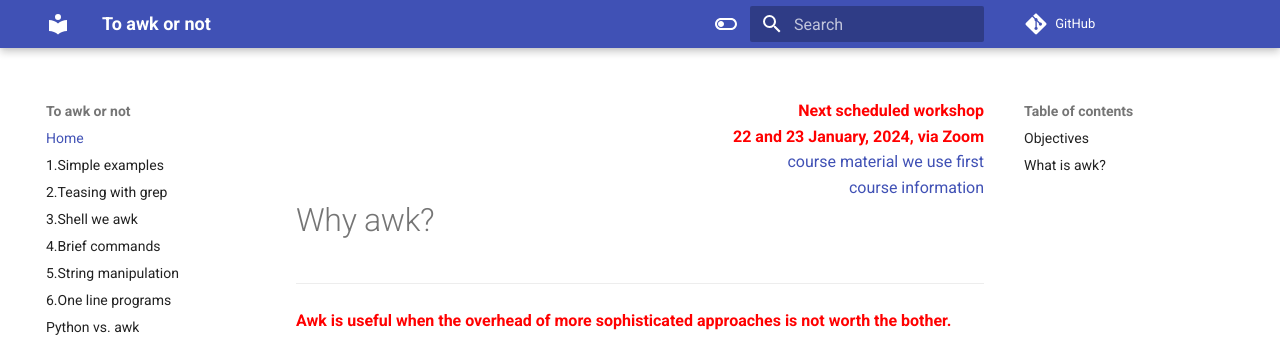
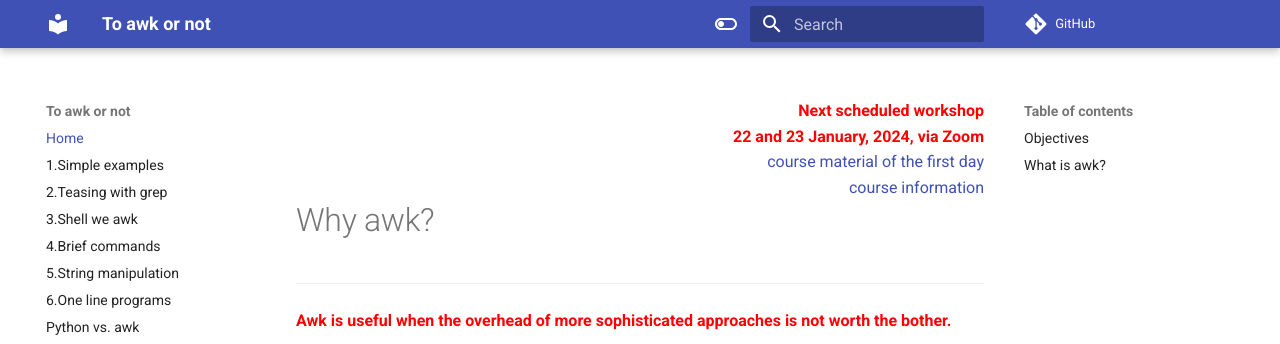
Before and after one commit to pmitev/to-awk-or-not, an MkDocs documentation site: the page built from docs/index.md, in a window 1280 px wide and 900 px high. Shown: the top 344 px of the window. Built offline with MkDocs 1.6.1 and Material for MkDocs 9.7.7, drawn with Linux system fonts in a browser that asks for light colours; comment, search, counter and statistics services are not loaded.

Commit message:
Describe link better

```diff
--- a/docs/index.md
+++ b/docs/index.md
@@ -1,7 +1,7 @@
 <div style="text-align: right"> <font color="red"><strong>
 Next scheduled workshop</br>
 22 and 23 January, 2024, via Zoom</strong></font></br>
-<a href="https://richelbilderbeek.github.io/awk_course/" target="_blank" rel="nofollow">course material we use first</a></br>
+<a href="https://richelbilderbeek.github.io/awk_course/" target="_blank" rel="nofollow">course material of the first day</a></br>
 <a href="https://uppmax.uu.se/support-sv/courses-and-workshops/awk-workshop" target="_blank" rel="nofollow">course information</a>
 </div>
 
```
